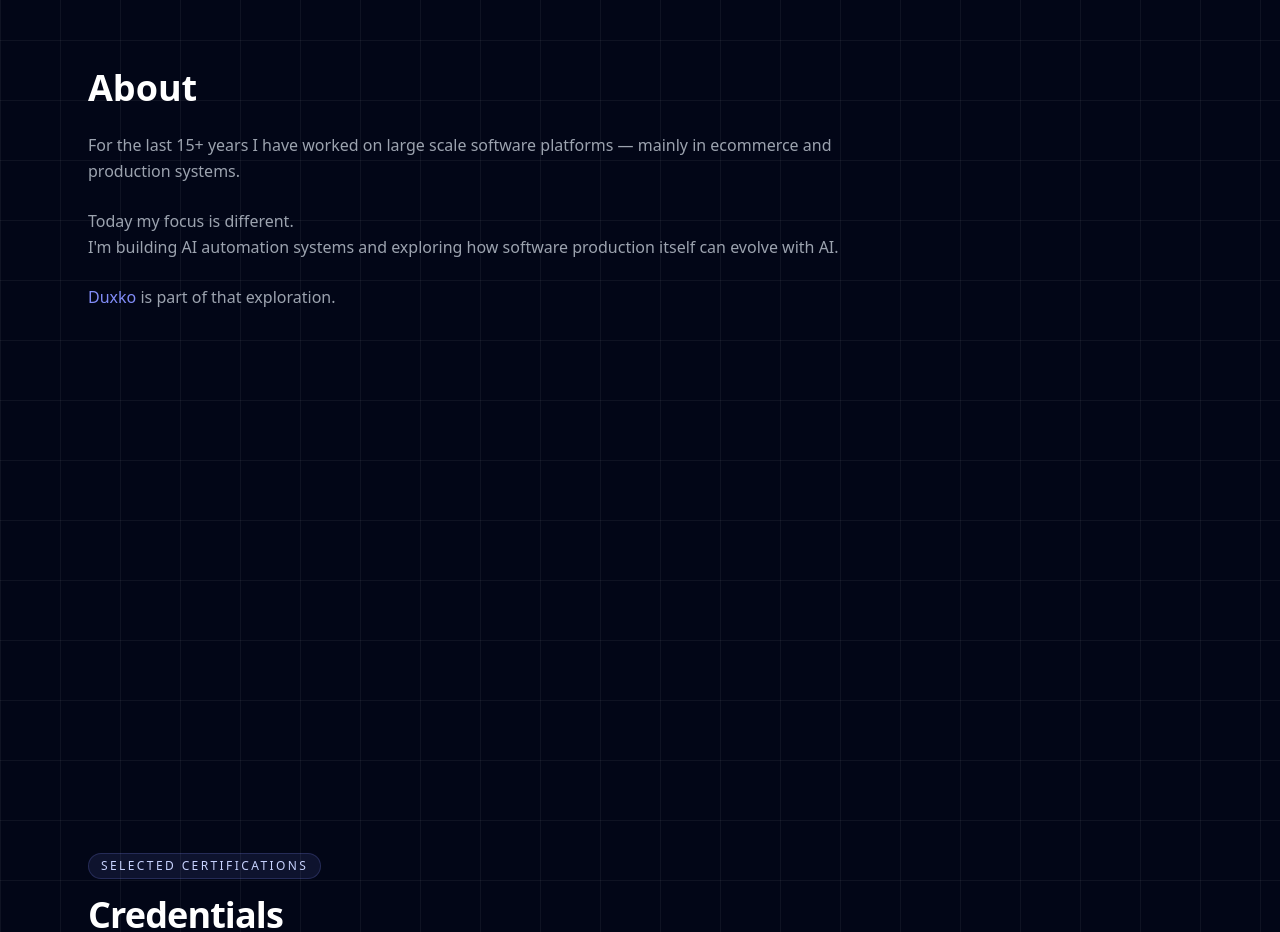
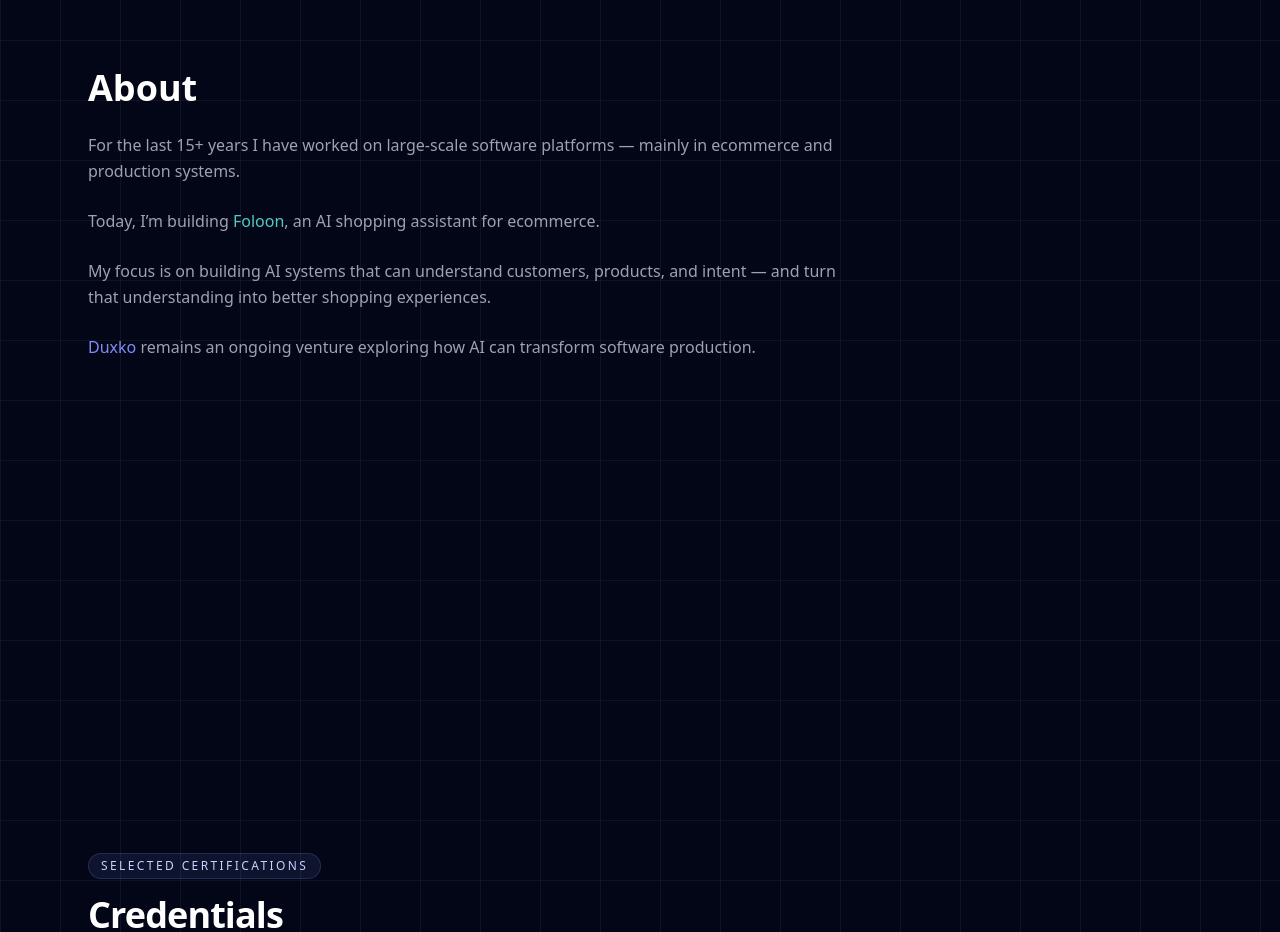
Before and after one commit to fernandofauth/fernandofauth.github.io, a React (Vite) app: page / in a window 1280 px wide. Shown: the part 860-1792 px from the top of the page. Built offline with nearby package versions, Linux system fonts and the light colour scheme.

Commit message:
feat: update About section to clarify focus on AI systems and ecommerce integration

```diff
--- a/src/components/About.jsx
+++ b/src/components/About.jsx
@@ -14,18 +14,21 @@
       <div className="text-gray-400 leading-relaxed max-w-3xl space-y-6">
 
         <p>
-          For the last 15+ years I have worked on large scale software platforms —
+          For the last 15+ years I have worked on large-scale software platforms —
           mainly in ecommerce and production systems.
         </p>
 
         <p>
-          Today my focus is different.<br />
-          I'm building AI automation systems and exploring how software
-          production itself can evolve with AI.
+          Today, I’m building <a href="https://foloon.com" target="_blank" rel="noopener noreferrer" className="text-[#4FCBC4] hover:underline">Foloon</a>, an AI shopping assistant for ecommerce.
         </p>
 
         <p>
-          <a href="https://duxko.com" target="_blank" rel="noopener noreferrer" className="text-indigo-400 hover:underline">Duxko</a> is part of that exploration.
+          My focus is on building AI systems that can understand customers, products,
+          and intent — and turn that understanding into better shopping experiences.
+        </p>
+
+        <p>
+          <a href="https://duxko.com" target="_blank" rel="noopener noreferrer" className="text-indigo-400 hover:underline">Duxko</a> remains an ongoing venture exploring how AI can transform software production.
         </p>
 
       </div>
```
